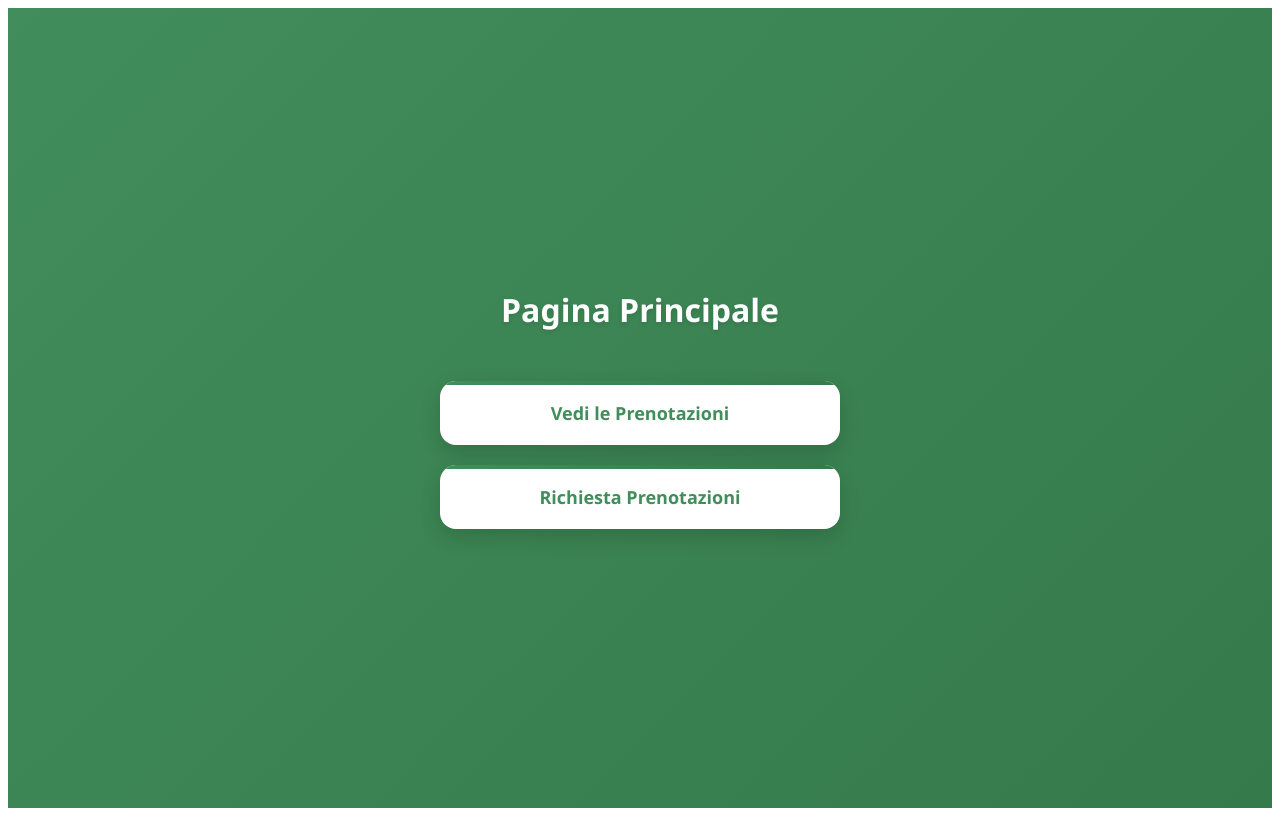
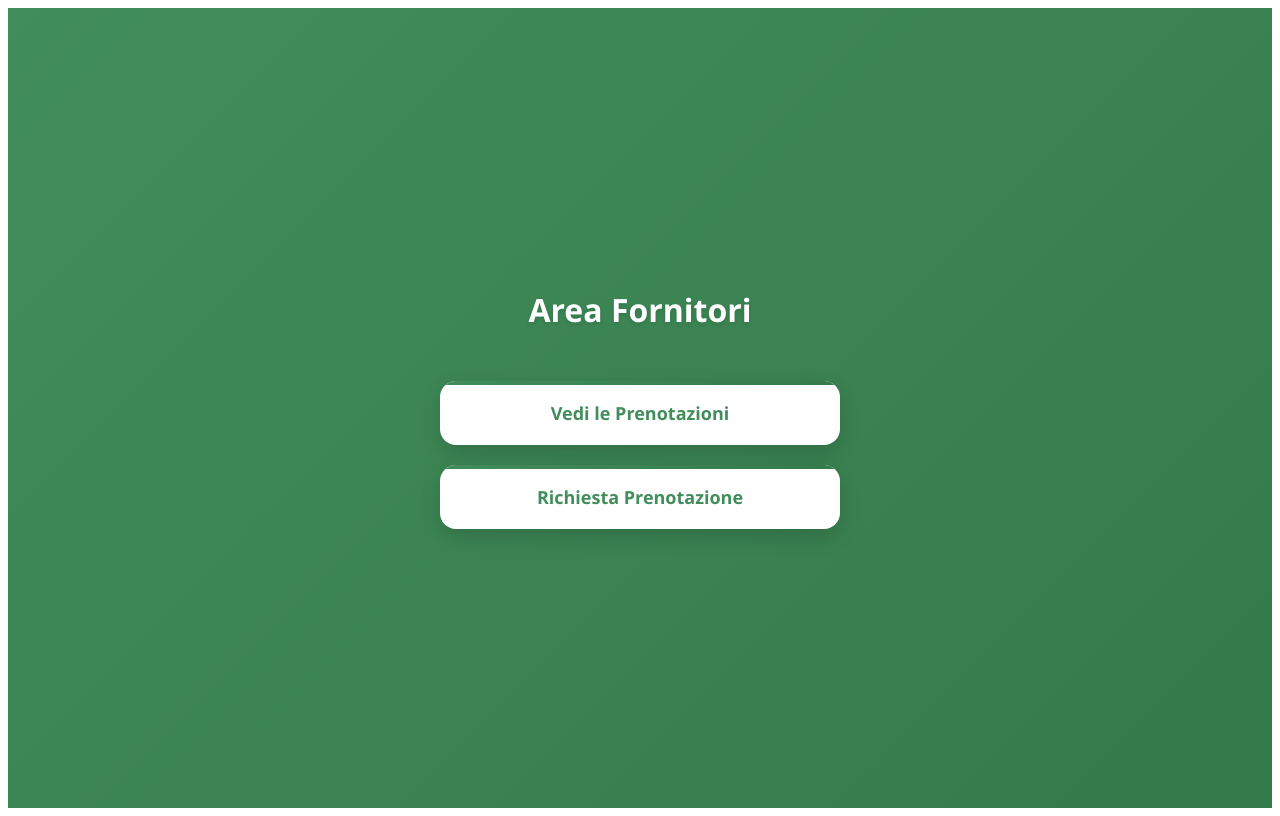
Before and after one commit to pio032/PW_Frontend, an Angular app in the folder project/: page /suppliers in a window 1280 px wide. Built offline with nearby package versions, Linux system fonts and the light colour scheme.

Commit message:
edit suppliers

```diff
--- a/project/src/suppliers/suppliers.html
+++ b/project/src/suppliers/suppliers.html
@@ -1,5 +1,5 @@
 <div class="main-page-container">
-  <h2>Pagina Principale</h2>
+  <h2>Area Fornitori</h2>
 
   <div class="button-container">
     <button type="button" (click)="navigateToListaPrenotazioni()">
@@ -7,7 +7,7 @@
     </button>
 
     <button type="button" (click)="navigateToRichiestaPrenotazioni()">
-      Richiesta Prenotazioni
+      Richiesta Prenotazione
     </button>
   </div>
 </div>
--- a/project/src/suppliers/suppliers.ts
+++ b/project/src/suppliers/suppliers.ts
@@ -11,10 +11,10 @@ export class Suppliers {
   constructor(private router: Router) { }
 
   navigateToListaPrenotazioni(): void {
-    this.router.navigate(['/listaPrenotazioni']);
+    this.router.navigate(['/suppliers/listaPrenotazioni']);
   }
 
   navigateToRichiestaPrenotazioni(): void {
-    this.router.navigate(['/richiestaPrenotazioni']);
+    this.router.navigate(['/suppliers/richiestaPrenotazioni']);
   }
 }
```
